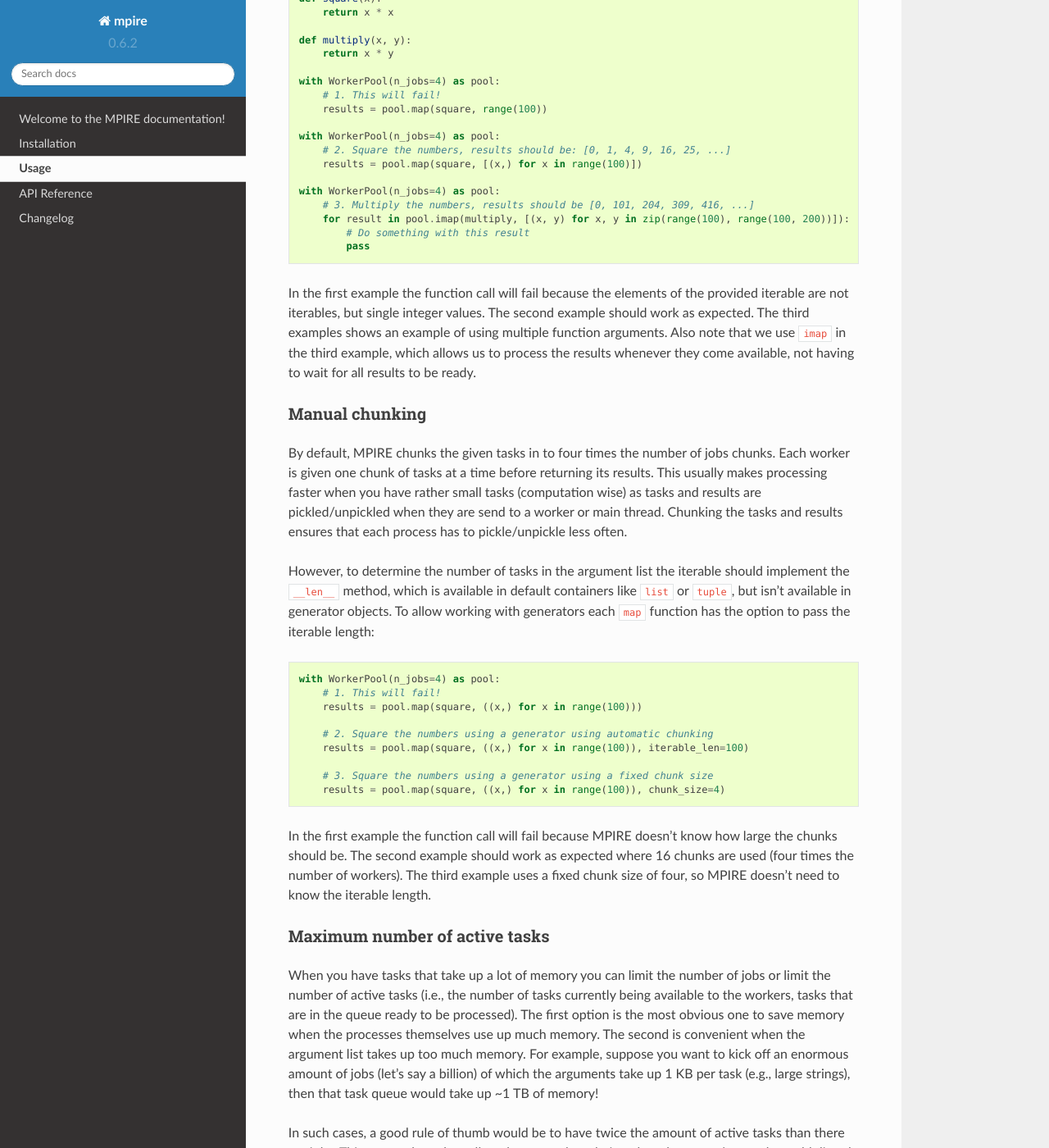
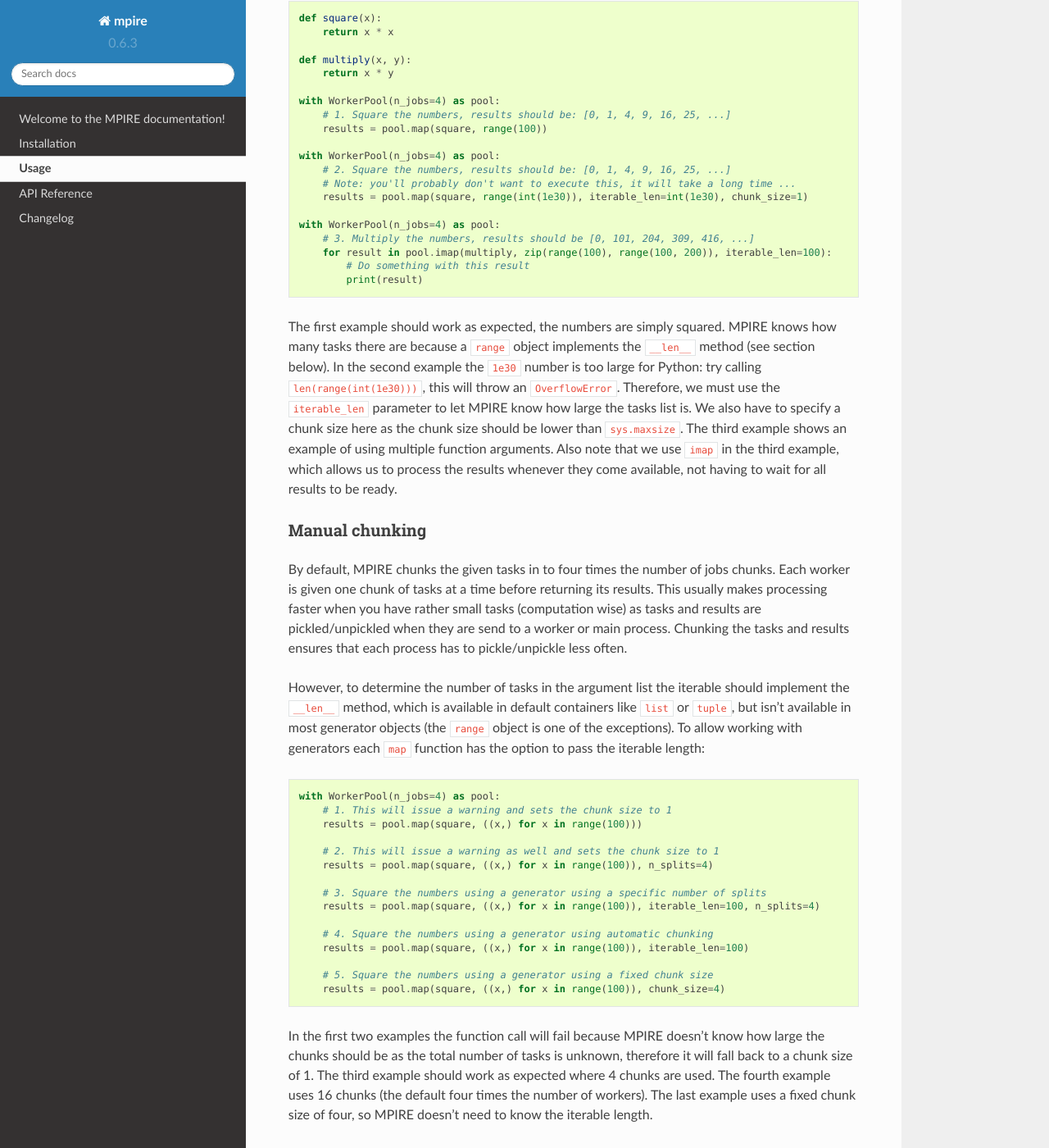
Before and after one commit to sybrenjansen/mpire, a Sphinx documentation site: the page built from docs/usage/index.rst, in a window 1280 px wide and 1400 px high, scrolled down 3046 px. Shown: the whole window at 82% size. Built offline with Sphinx 7.4.7 and the Read the Docs theme 2.0.0, drawn with Linux system fonts in a browser that asks for light colours; some of the changed text lies outside the part shown.

Commit message:
* chunk_tasks is now available is public function * chunking in above function and map functions now accept a n_splits parameter * iterable_of_args can now contain single values instead of only iterables * small bugfix in cleaning up pool when no map function was called * tqdm is now available from the mpire package which automatically switches to the jupyter notebook widget when available

```diff
--- a/docs/conf.py
+++ b/docs/conf.py
@@ -20,7 +20,7 @@
 from datetime import datetime
 import re
 
-_version = '0.6.2'
+_version = '0.6.3'
 
 def isBoostFunc(what, obj):
     return what == 'function' and obj.__repr__().startswith('<Boost.Python.function object at 0x')
--- a/docs/reference/index.rst
+++ b/docs/reference/index.rst
@@ -6,3 +6,8 @@
 .. autoclass:: mpire.WorkerPool
   :members:
   :special-members:
+
+
+Task chunking
+-------------
+.. autofunction:: mpire.chunk_tasks
--- a/docs/usage/index.rst
+++ b/docs/usage/index.rst
@@ -127,10 +127,11 @@
 - :meth:`mpire.WorkerPool.imap_unordered`: The same as :meth:`mpire.WorkerPool.imap`, but results are ordered by task
   completion time. Usually faster than :meth:`mpire.WorkerPool.imap`.
 
-When using a single worker, the unordered versions are equivalent to their ordered counterpart.
+When using a single worker the unordered versions are equivalent to their ordered counterpart.
 
 Each ``map`` function should receive a function pointer and an iterable of arguments, where the elements of the iterable
-are expected to be iterables that are unpacked as arguments. For example:
+are expected to be iterables that are unpacked as arguments. If the elements are not iterables, the single value is
+simply passed on as the only argument. For example:
 
 .. code-block:: python
 
@@ -141,21 +142,25 @@
         return x * y
 
     with WorkerPool(n_jobs=4) as pool:
-        # 1. This will fail!
+        # 1. Square the numbers, results should be: [0, 1, 4, 9, 16, 25, ...]
         results = pool.map(square, range(100))
 
     with WorkerPool(n_jobs=4) as pool:
         # 2. Square the numbers, results should be: [0, 1, 4, 9, 16, 25, ...]
-        results = pool.map(square, [(x,) for x in range(100)])
+        # Note: you'll probably don't want to execute this, it will take a long time ...
+        results = pool.map(square, range(int(1e30)), iterable_len=int(1e30), chunk_size=1)
 
     with WorkerPool(n_jobs=4) as pool:
         # 3. Multiply the numbers, results should be [0, 101, 204, 309, 416, ...]
-        for result in pool.imap(multiply, [(x, y) for x, y in zip(range(100), range(100, 200))]):
+        for result in pool.imap(multiply, zip(range(100), range(100, 200)), iterable_len=100):
             # Do something with this result
-            pass
+            print(result)
 
-In the first example the function call will fail because the elements of the provided iterable are not iterables, but
-single integer values. The second example should work as expected. The third examples shows an example of using multiple
+The first example should work as expected, the numbers are simply squared. MPIRE knows how many tasks there are because
+a ``range`` object implements the ``__len__`` method (see section below). In the second example the ``1e30`` number is
+too large for Python: try calling ``len(range(int(1e30)))``, this will throw an ``OverflowError``. Therefore, we must
+use the ``iterable_len`` parameter to let MPIRE know how large the tasks list is. We also have to specify a chunk size
+here as the chunk size should be lower than ``sys.maxsize``. The third example shows an example of using multiple
 function arguments. Also note that we use ``imap`` in the third example, which allows us to process the results whenever
 they come available, not having to wait for all results to be ready.
 
@@ -165,28 +170,55 @@
 
 By default, MPIRE chunks the given tasks in to four times the number of jobs chunks. Each worker is given one chunk of
 tasks at a time before returning its results. This usually makes processing faster when you have rather small tasks
-(computation wise) as tasks and results are pickled/unpickled when they are send to a worker or main thread. Chunking
+(computation wise) as tasks and results are pickled/unpickled when they are send to a worker or main process. Chunking
 the tasks and results ensures that each process has to pickle/unpickle less often.
 
 However, to determine the number of tasks in the argument list the iterable should implement the ``__len__`` method,
-which is available in default containers like ``list`` or ``tuple``, but isn't available in generator objects. To allow
-working with generators each ``map`` function has the option to pass the iterable length:
+which is available in default containers like ``list`` or ``tuple``, but isn't available in most generator objects
+(the ``range`` object is one of the exceptions). To allow working with generators each ``map`` function has the option
+to pass the iterable length:
 
 .. code-block:: python
 
     with WorkerPool(n_jobs=4) as pool:
-        # 1. This will fail!
+        # 1. This will issue a warning and sets the chunk size to 1
         results = pool.map(square, ((x,) for x in range(100)))
 
-        # 2. Square the numbers using a generator using automatic chunking
+        # 2. This will issue a warning as well and sets the chunk size to 1
+        results = pool.map(square, ((x,) for x in range(100)), n_splits=4)
+
+        # 3. Square the numbers using a generator using a specific number of splits
+        results = pool.map(square, ((x,) for x in range(100)), iterable_len=100, n_splits=4)
+
+        # 4. Square the numbers using a generator using automatic chunking
         results = pool.map(square, ((x,) for x in range(100)), iterable_len=100)
 
-        # 3. Square the numbers using a generator using a fixed chunk size
+        # 5. Square the numbers using a generator using a fixed chunk size
         results = pool.map(square, ((x,) for x in range(100)), chunk_size=4)
 
-In the first example the function call will fail because MPIRE doesn't know how large the chunks should be. The second
-example should work as expected where 16 chunks are used (four times the number of workers). The third example uses a
-fixed chunk size of four, so MPIRE doesn't need to know the iterable length.
+In the first two examples the function call will fail because MPIRE doesn't know how large the chunks should be as the
+total number of tasks is unknown, therefore it will fall back to a chunk size of 1. The third example should work as
+expected where 4 chunks are used. The fourth example uses 16 chunks (the default four times the number of workers). The
+last example uses a fixed chunk size of four, so MPIRE doesn't need to know the iterable length.
+
+You can also call the chunk function manually:
+
+.. code-block:: python
+
+    from mpire import chunk_tasks
+
+    # Convert to list because chunk_tasks returns a generator
+    print(list(chunk_tasks(range(10), n_splits=3)))
+    print(list(chunk_tasks(range(10), chunk_size=2.5)))
+    print(list(chunk_tasks((x for x in range(10)), iterable_len=10, n_splits=6)))
+
+will output:
+
+.. code-block:: python
+
+    [(0, 1, 2, 3), (4, 5, 6), (7, 8, 9)]
+    [(0, 1, 2), (3, 4), (5, 6, 7), (8, 9)]
+    [(0, 1), (2, 3), (4,), (5, 6), (7, 8), (9,)]
 
 
 Maximum number of active tasks
@@ -208,8 +240,8 @@
 
     with WorkerPool(n_jobs=4) as pool:
         # Square the numbers using a generator
-        results = pool.map(square, ((x,) for x in range(int(1e300))), iterable_len=int(1e300),
-                           max_tasks_active=2*4)
+        results = pool.map(square, range(int(1e300)), iterable_len=int(1e300),
+                           chunk_size=int(1e5), max_tasks_active=2*4)
 
 
 Worker lifespan
@@ -291,21 +321,22 @@
 
 .. code-block:: python
 
-    from tqdm import tqdm
+    from mpire import tqdm
 
     with WorkerPool(n_jobs=4) as pool:
-        pool.map(square, ((x,) for x in range(100)), iterable_len=100,
-                 progress_bar=tqdm(total=100, ascii=True))
+        pool.map(square, range(100), progress_bar=tqdm(total=100, ascii=True))
 
-or, when you're working in a notebook:
+You can also import ``tqdm`` from the ``tqdm`` package itself, but when importing from MPIRE you will automatically
+get the notebook widget when working in a Jupyter/IPython notebook. When importing from ``tqdm`` you would have
+to use:
 
 .. code-block:: python
 
-    from tqdm import tqdm_notebook
+    # Inside a Jupyter notebook
+    from tqdm import tqdm_notebook as tqdm
 
-    with WorkerPool(n_jobs=4) as pool:
-        pool.map(square, ((x,) for x in range(100)), iterable_len=100,
-                 progress_bar=tqdm_notebook(total=100, ascii=True))
+    # Otherwise
+    from tqdm import tqdm
 
 .. note::
 
@@ -324,20 +355,31 @@
 
 .. code-block:: python
 
-    from tqdm import tqdm
+    from mpire import tqdm
+    from multiprocessing import Lock
 
     def dispatcher(worker_id, X):
         with WorkerPool(n_jobs=4) as nested_pool:
-            return nested_pool.map(square, ((x,) for x in X), iterable_len=len(X),
+            return nested_pool.map(square, X,
                                    progress_bar=tqdm(total=len(X), position=worker_id + 1))
 
-    with WorkerPool(n_jobs=4, daemon=False) as pool:
-        pool.pass_on_worker_id()
-        pool.map(dispatcher, ((list(range(x, x + 100)),) for x in range(100)),
-                 iterable_len=100, progress_bar=True)
+    def main():
+        # Set lock such that only one update is executed at a time
+        tqdm.set_lock(Lock())
+
+        with WorkerPool(n_jobs=4, daemon=False) as pool:
+            pool.pass_on_worker_id()
+            pool.map(dispatcher, ((range(x, x + 100),) for x in range(100)), iterable_len=100,
+                     n_splits=4, progress_bar=True)
+
+    main()
 
 We use ``worker_id + 1`` here because the worker IDs start at zero, and we reserve position 0 for the progress bar of
 the main WorkerPool.
+
+Note that we use a ``multiprocessing.Lock`` here to make sure the progress bar updates do not happen at the same time.
+This is because the ``tqdm`` package is not thread-safe and definitely not process-safe without it, which could mess up
+the display.
 
 .. note::
 
--- a/mpire/__init__.py
+++ b/mpire/__init__.py
@@ -1 +1,3 @@
 from .mpire import cpu_count, Worker, WorkerPool
+from .mpire import tqdm_pb as tqdm
+from .utils import chunk_tasks
--- a/setup.py
+++ b/setup.py
@@ -7,7 +7,7 @@
 
 setup(
     name="mpire",
-    version='0.6.2',
+    version='0.6.3',
     author="Sybren Jansen (Target Holding)",
     author_email="sybren.jansen@target-holding.nl",
     description="A Python package for multiprocessing, but faster than multiprocessing",
```
Also changed, not shown: other parts of docs/usage/index.rst (+9 -12 lines), docs/changelog.rst (+12 -0 lines), 2 other files.
